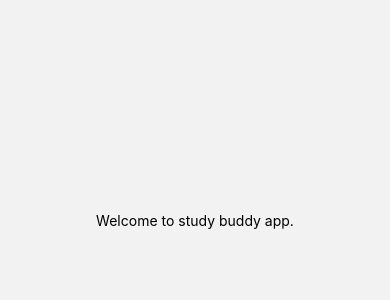
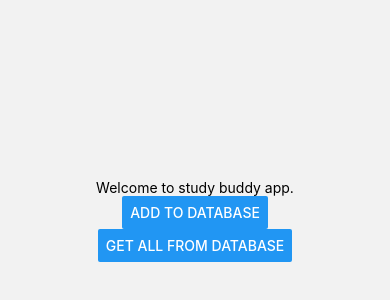
Before and after one commit to rosie-roses/Study-Buddy, a React Native app in the folder study-buddy-app/: screen /Home in a window 390 px wide. Shown: the part 202-502 px from the top of the page. Built offline with nearby package versions, Linux system fonts and the light colour scheme.

Commit message:
Added buttons to test the functionality of firebase.
Functionalities include adding to the database and getting from database.

Testing buttons are temporary.

```diff
--- a/study-buddy-app/App.js
+++ b/study-buddy-app/App.js
@@ -24,9 +24,41 @@ if (!firebase.apps.length) {
   firebase.initializeApp(firebaseConfig);
 }
 
+/* Test to see if we can add to firebase. Received help from >> https://firebase.google.com/docs/firestore. */
+var reportID = "";
+
+function addToFirebase() {
+  db.collection("assignments")
+    .add({
+      name: "assignment2",
+      colorCode: "#000000",
+      weight: 10,
+      grade: "B",
+    })
+    .then((docRef) => {
+      console.log("Document written with ID: ", docRef.id);
+      reportID = docRef.id;
+    })
+    .catch((error) => {
+      console.error("Error adding document: ", error);
+    });
+}
+
+/* Test to see if we can get from firebase. Received help from >> https://firebase.google.com/docs/firestore. */
+function getAllFromFirebase() {
+  db.collection("assignments")
+    .get()
+    .then((querySnapshot) => {
+      querySnapshot.forEach((doc) => {
+        // doc.data() is never undefined for query doc snapshots
+        console.log(doc.id, " => ", doc.data());
+      });
+    });
+}
+
 const db = firebase.firestore();
 
-const Stack = createNativeStackNavigator(); // Navigation
+const Stack = createNativeStackNavigator(); // Navigation.
 
 function App() {
   return (
@@ -52,4 +84,4 @@ const styles = StyleSheet.create({
 });
 
 export default App;
-export { db };
+export { db, addToFirebase, getAllFromFirebase };
--- a/study-buddy-app/app/screens/HomePageScreen.js
+++ b/study-buddy-app/app/screens/HomePageScreen.js
@@ -1,10 +1,13 @@
 import React from "react";
-import { StyleSheet, Text, View } from "react-native";
+import { StyleSheet, Text, View, Button } from "react-native";
+import { addToFirebase, getAllFromFirebase } from "../../App";
 
 const HomePageScreen = (props) => {
     return (
         <View style={styles.container}>
             <Text>Welcome to study buddy app.</Text>
+            <Button onPress={() => {addToFirebase()}} title="Add to database"></Button>
+            <Button onPress={() => {getAllFromFirebase()}} title="Get all from database"></Button>
         </View>
     );
 };
--- a/study-buddy-app/package.json
+++ b/study-buddy-app/package.json
@@ -15,7 +15,7 @@
     "expo-status-bar": "~1.4.0",
     "firebase": "^8.9.1",
     "react": "18.0.0",
-    "react-native": "0.69.4",
+    "react-native": "0.69.5",
     "react-native-navigation-container": "^1.0.6"
   },
   "devDependencies": {
```
Also changed, not shown: 1 other file (tests, documents, lock files or other folders).
